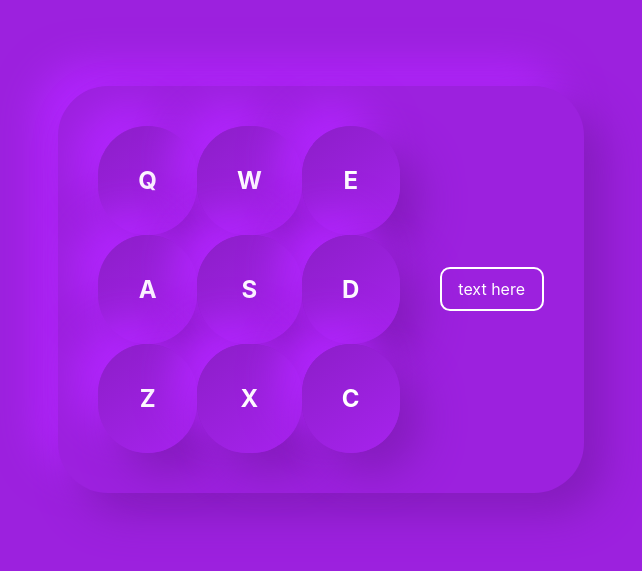
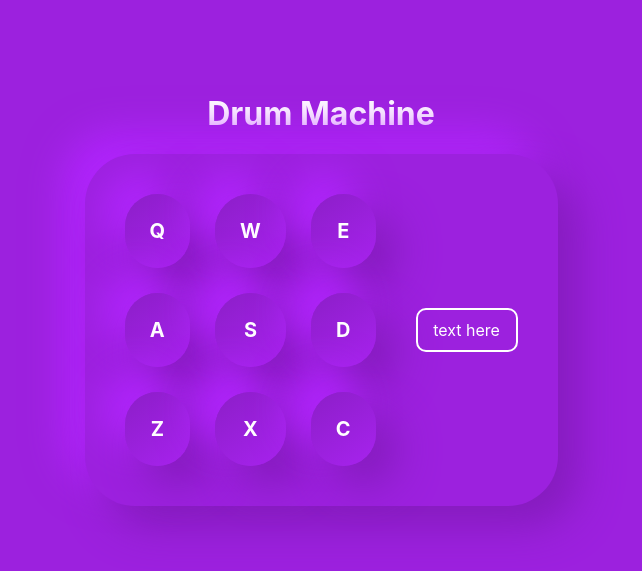
Before and after one commit to NafisHandoko/drum-machine, a React (Vite) app: page / in a window 1280 px wide. Shown: the part 111-682 px from the top of the page, without its empty margins (319-961 px from the left). Built offline with nearby package versions, Linux system fonts and the light colour scheme.

Commit message:
move drumpad to components

```diff
--- a/src/App.css
+++ b/src/App.css
@@ -30,23 +30,13 @@ body{
   display: grid;
   grid-template-columns: repeat(3, 1fr);
   grid-template-rows: repeat(3, 1fr);
-  gap: 0px 0px;
+  /* gap: 0px 0px; */
+  gap: 25px;
   grid-auto-flow: row;
   grid-template-areas:
     ". . ."
     ". . ."
     ". . .";
-}
-
-.drum-pad{
-  border-radius: 50px;
-  background: linear-gradient(145deg, #8c1ec8, #a723ee);
-  box-shadow:  20px 20px 40px #851cbd,-20px -20px 40px #b326ff;
-  /* border: 2px solid blue; */
-  font-weight: 700;
-  font-size: 24px;
-  padding: 40px;
-  text-align: center;
 }
 
 .display-div{
--- a/src/App.jsx
+++ b/src/App.jsx
@@ -1,6 +1,7 @@
 import { useState } from 'react'
 import logo from './logo.svg'
 import './App.css'
+import Drumpad from './components/Drumpad/index'
 
 function App() {
   const [data, setData] = useState([
@@ -54,10 +55,11 @@ function App() {
   const [display, setDisplay] = useState('');
   return (
     <div className="container">
+      <h1>Drum Machine</h1>
       <div id="drum-machine">
         <div id="drum-pads">
           {data.map((drum) => (
-            <div className="drum-pad">{drum.key}</div>
+            <Drumpad drumkey={drum.key}></Drumpad>
           ))}
         </div>
         <div className="display-div">
--- /dev/null
+++ b/src/components/Drumpad/index.css
@@ -0,0 +1,10 @@
+.drum-pad{
+    border-radius: 50px;
+    background: linear-gradient(145deg, #8c1ec8, #a723ee);
+    box-shadow:  20px 20px 40px #851cbd,-20px -20px 40px #b326ff;
+    /* border: 2px solid blue; */
+    font-weight: 700;
+    font-size: 20px;
+    padding: 25px;
+    text-align: center;
+  }
--- /dev/null
+++ b/src/components/Drumpad/index.jsx
@@ -0,0 +1,9 @@
+import './index.css'
+
+function Drumpad(props){
+    return(
+        <div className="drum-pad">{props.drumkey}</div>
+    )
+}
+
+export default Drumpad
```
